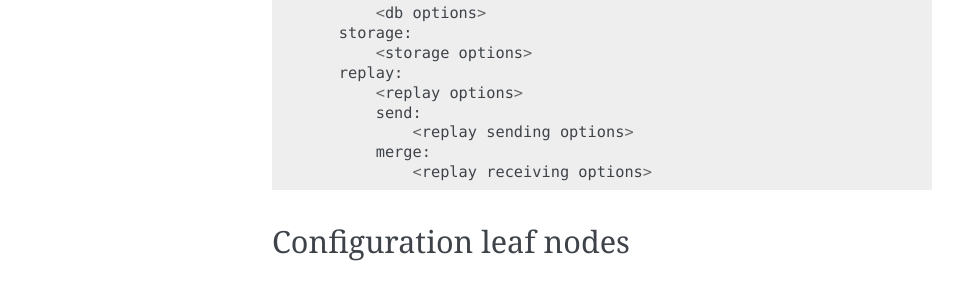
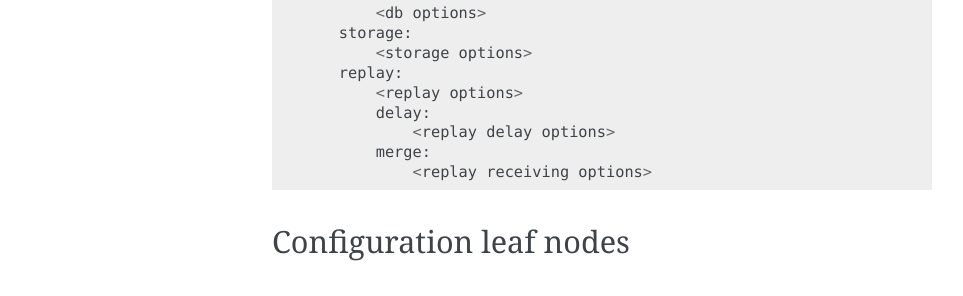
Before and after one commit to FAForever/faf-aio-replayserver, a Sphinx documentation site: the page built from doc/configuration.rst, in a window 1280 px wide. Shown: the part 676-972 px from the top of the page, without its empty margins (148-1111 px from the left). Built offline with Sphinx 7.4.7, drawn with Linux system fonts in a browser that asks for light colours.

Commit message:
Fix up docs
Signed-off-by: Igor Kotrasinski <i.kotrasinsk@gmail.com>

```diff
--- a/doc/configuration.rst
+++ b/doc/configuration.rst
@@ -36,8 +36,8 @@ options. Config file structure without leaf nodes is shown below:
           <storage options>
       replay:
           <replay options>
-          send:
-              <replay sending options>
+          delay:
+              <replay delay options>
           merge:
               <replay receiving options>
 
```
